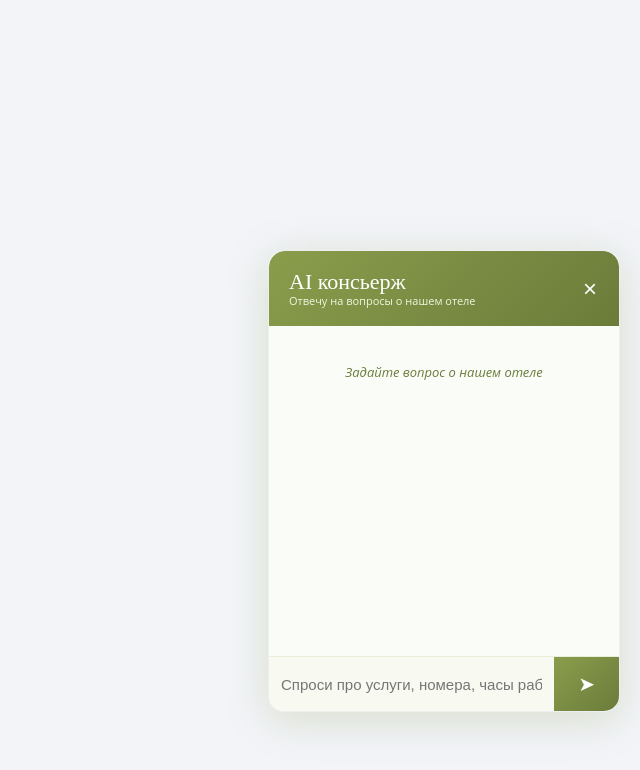
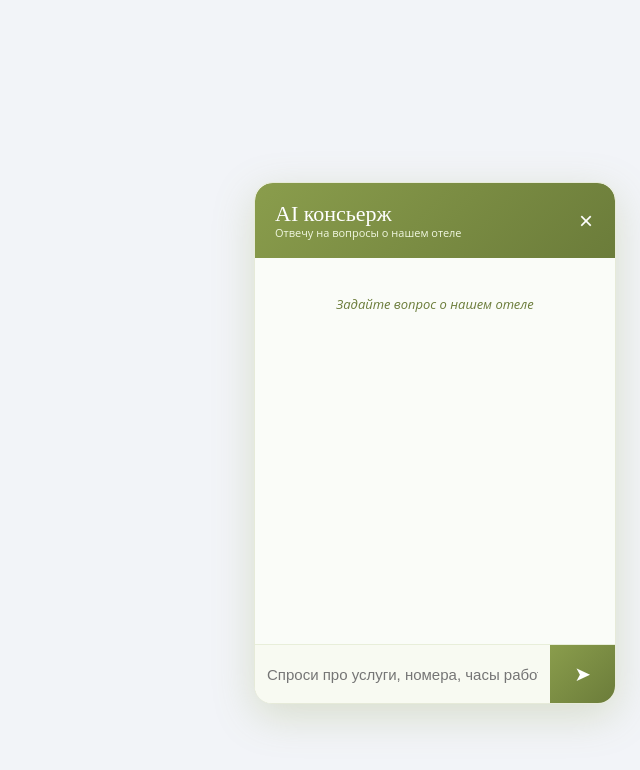
Before and after one commit to ecousadba4-pixel/AI-chatbot-Timeweb, a plain HTML site: page widget/index.html in a window 1280 px wide. Both pictures are taken after a click on the button "AI". Shown: the whole page, without its empty margins (640-1280 px from the left). Drawn offline with Linux system fonts and the light colour scheme.

Commit message:
Сделать виджет самодостаточным и закрепить его в углу

```diff
--- a/widget/chatbot.js
+++ b/widget/chatbot.js
@@ -6,6 +6,238 @@
   if (!apiEndpoint) {
     console.error('Не указан адрес API для виджета чата. Добавьте data-api-endpoint на контейнер.');
     return;
+  }
+
+  const styleId = 'twb-chatbot-style';
+  if (!document.getElementById(styleId)) {
+    const style = document.createElement('style');
+    style.id = styleId;
+    style.textContent = `
+      .twb-chatbot-button {
+        position: fixed;
+        right: 24px;
+        bottom: 24px;
+        width: 60px;
+        height: 60px;
+        border: none;
+        border-radius: 50%;
+        background: transparent;
+        padding: 0;
+        cursor: pointer;
+        box-shadow: 0 2px 12px rgba(0, 0, 0, 0.18);
+        transition: transform 0.3s ease, box-shadow 0.3s ease;
+        z-index: 2147483000;
+      }
+
+      .twb-chatbot-button:focus {
+        outline: 2px solid #c9d99a;
+        outline-offset: 3px;
+      }
+
+      .twb-chatbot-button:hover {
+        transform: translateY(-2px);
+        box-shadow: 0 6px 18px rgba(0, 0, 0, 0.22);
+      }
+
+      .twb-chatbot-button-hidden {
+        display: none !important;
+      }
+
+      .twb-chatbot-box {
+        position: fixed;
+        right: 24px;
+        bottom: 96px;
+        width: 360px;
+        max-width: calc(100vw - 48px);
+        height: 520px;
+        max-height: 75vh;
+        background: #fff;
+        border-radius: 18px;
+        box-shadow: 0 12px 40px rgba(138, 157, 76, 0.25);
+        display: none;
+        flex-direction: column;
+        overflow: hidden;
+        border: 1px solid #e6ead9;
+        z-index: 2147482999;
+        color: #252a20;
+        font-family: 'Open Sans', Arial, sans-serif;
+      }
+
+      .twb-chatbot-box-visible {
+        display: flex;
+      }
+
+      .twb-chatbot-header {
+        background: linear-gradient(135deg, #8a9d4c, #6b7c3a);
+        padding: 18px 50px 18px 20px;
+        border-radius: 18px 18px 0 0;
+        display: flex;
+        align-items: center;
+        gap: 12px;
+        position: relative;
+      }
+
+      .twb-chatbot-header-text {
+        flex: 1;
+        min-width: 0;
+      }
+
+      .twb-chatbot-title {
+        font-family: 'Prata', serif;
+        font-size: 22px;
+        color: #ffffff;
+        display: block;
+      }
+
+      .twb-chatbot-subtitle {
+        font-size: 11px;
+        color: #f0f7e0;
+        display: block;
+        margin-top: -2px;
+      }
+
+      .twb-chatbot-close {
+        position: absolute;
+        right: 16px;
+        top: 50%;
+        transform: translateY(-50%);
+        border: none;
+        background: none;
+        color: #ffffff;
+        font-size: 24px;
+        cursor: pointer;
+        line-height: 1;
+      }
+
+      .twb-chatbot-close:focus {
+        outline: 2px solid #f3f9d8;
+        border-radius: 50%;
+      }
+
+      .twb-chatbot-history {
+        flex: 1;
+        padding: 16px;
+        overflow-y: auto;
+        font-size: 15px;
+        line-height: 1.6;
+        background: #fafcf8;
+      }
+
+      .twb-chatbot-history::-webkit-scrollbar {
+        width: 8px;
+      }
+
+      .twb-chatbot-history::-webkit-scrollbar-thumb {
+        background: rgba(107, 124, 58, 0.4);
+        border-radius: 4px;
+      }
+
+      .twb-chatbot-placeholder {
+        text-align: center;
+        color: #6b7c3a;
+        font-size: 13px;
+        padding: 20px;
+        font-style: italic;
+      }
+
+      .twb-chatbot-message {
+        margin-bottom: 12px;
+        display: flex;
+        width: 100%;
+      }
+
+      .twb-chatbot-message span {
+        display: inline-block;
+        padding: 12px 16px;
+        border-radius: 16px;
+        max-width: 85%;
+        word-wrap: break-word;
+        background: #f6f8f0;
+        color: #355825;
+      }
+
+      .twb-chatbot-user {
+        justify-content: flex-end;
+      }
+
+      .twb-chatbot-user span {
+        background: #ecf1e7;
+        border-radius: 16px 16px 4px 16px;
+      }
+
+      .twb-chatbot-agent span {
+        border-radius: 16px 16px 16px 4px;
+      }
+
+      .twb-chatbot-typing span {
+        background: #f0f3ea;
+        color: #6b7c3a;
+        font-style: italic;
+      }
+
+      .twb-chatbot-error span {
+        background: #fbecec;
+        color: #8a2727;
+        border-radius: 16px 16px 16px 4px;
+      }
+
+      .twb-chatbot-form {
+        display: flex;
+        border-top: 1px solid #e8eeda;
+        background: #f8faf2;
+        min-height: 58px;
+      }
+
+      .twb-chatbot-input {
+        flex: 1;
+        padding: 16px 12px;
+        border: none;
+        background: #f8faf2;
+        font-size: 15px;
+        color: #355825;
+      }
+
+      .twb-chatbot-input:focus {
+        outline: none;
+      }
+
+      .twb-chatbot-send {
+        border: none;
+        background: linear-gradient(135deg, #8a9d4c, #6b7c3a);
+        color: #ffffff;
+        padding: 0 24px;
+        font-size: 20px;
+        cursor: pointer;
+        transition: opacity 0.2s ease-in-out;
+      }
+
+      .twb-chatbot-send:hover {
+        opacity: 0.85;
+      }
+
+      .twb-chatbot-send:focus {
+        outline: none;
+      }
+
+      @media (max-width: 768px) {
+        .twb-chatbot-button {
+          right: 16px;
+          bottom: 16px;
+          width: 56px;
+          height: 56px;
+        }
+
+        .twb-chatbot-box {
+          right: 16px;
+          left: 16px;
+          bottom: 16px;
+          width: auto;
+          height: 60vh;
+          max-height: 60vh;
+        }
+      }
+    `;
+    document.head.appendChild(style);
   }
 
   const widgetBtn = document.createElement('button');
@@ -161,7 +393,13 @@
       }
 
       if (!response.ok) {
-        throw new Error(`Ошибка сервера: ${response.status}`);
+        const errorDetail = data && typeof data.detail === 'string' && data.detail.trim()
+          ? data.detail.trim()
+          : '';
+        const errorMessage = errorDetail
+          ? `Ошибка сервера (${response.status}): ${errorDetail}`
+          : `Ошибка сервера: ${response.status}`;
+        throw new Error(errorMessage);
       }
 
       const answer = data && typeof data.answer === 'string' && data.answer.trim()
@@ -175,13 +413,18 @@
         addMessage(answer, 'agent');
       }
     } catch (error) {
+      const errorMessage =
+        error instanceof Error && error.message
+          ? error.message
+          : 'Ошибка соединения с сервером. Попробуйте позже.';
+
       if (typingBubble) {
-        typingBubble.innerHTML =
-          '<span>Ошибка соединения с сервером. Попробуйте позже.</span>';
+        typingBubble.innerHTML = `<span>${escapeHTML(errorMessage)}</span>`;
         typingBubble.className = 'twb-chatbot-message twb-chatbot-error';
       } else {
-        addMessage('Ошибка соединения с сервером. Попробуйте позже.', 'error');
+        addMessage(errorMessage, 'error');
       }
+
       console.error(error);
     }
   });
--- a/widget/styles.css
+++ b/widget/styles.css
@@ -11,8 +11,8 @@ body {
 
 .twb-chatbot-button {
   position: fixed;
-  right: 20px;
-  bottom: 20px;
+  right: 24px;
+  bottom: 24px;
   width: 60px;
   height: 60px;
   border: none;
@@ -22,7 +22,7 @@ body {
   cursor: pointer;
   box-shadow: 0 2px 12px rgba(0, 0, 0, 0.18);
   transition: transform 0.3s ease, box-shadow 0.3s ease;
-  z-index: 100000;
+  z-index: 2147483000;
 }
 
 .twb-chatbot-button:focus {
@@ -47,20 +47,20 @@ body {
 
 .twb-chatbot-box {
   position: fixed;
-  right: 20px;
-  bottom: 88px;
-  width: 350px;
-  max-width: calc(100vw - 40px);
-  height: 460px;
-  max-height: 70vh;
+  right: 24px;
+  bottom: 96px;
+  width: 360px;
+  max-width: calc(100vw - 48px);
+  height: 520px;
+  max-height: 75vh;
   background: #fff;
-  border-radius: 16px;
-  box-shadow: 0 8px 40px rgba(138, 157, 76, 0.25);
+  border-radius: 18px;
+  box-shadow: 0 12px 40px rgba(138, 157, 76, 0.25);
   display: none;
   flex-direction: column;
   overflow: hidden;
-  border: 1px solid #eeeeee;
-  z-index: 99999;
+  border: 1px solid #e6ead9;
+  z-index: 2147482999;
   color: #252a20;
 }
 
@@ -71,7 +71,7 @@ body {
 .twb-chatbot-header {
   background: linear-gradient(135deg, #8a9d4c, #6b7c3a);
   padding: 18px 50px 18px 20px;
-  border-radius: 16px 16px 0 0;
+  border-radius: 18px 18px 0 0;
   display: flex;
   align-items: center;
   gap: 12px;
@@ -229,9 +229,9 @@ body {
   }
 
   .twb-chatbot-box {
-    right: 10px;
-    left: 10px;
-    bottom: 10px;
+    right: 16px;
+    left: 16px;
+    bottom: 16px;
     width: auto;
     height: 60vh;
     max-height: 60vh;
```
